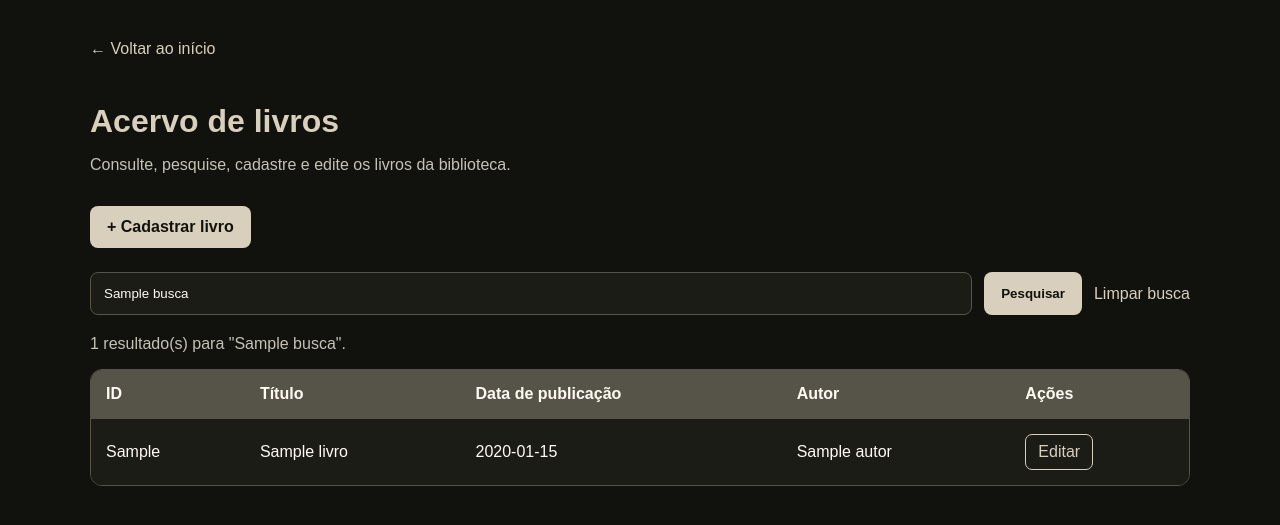
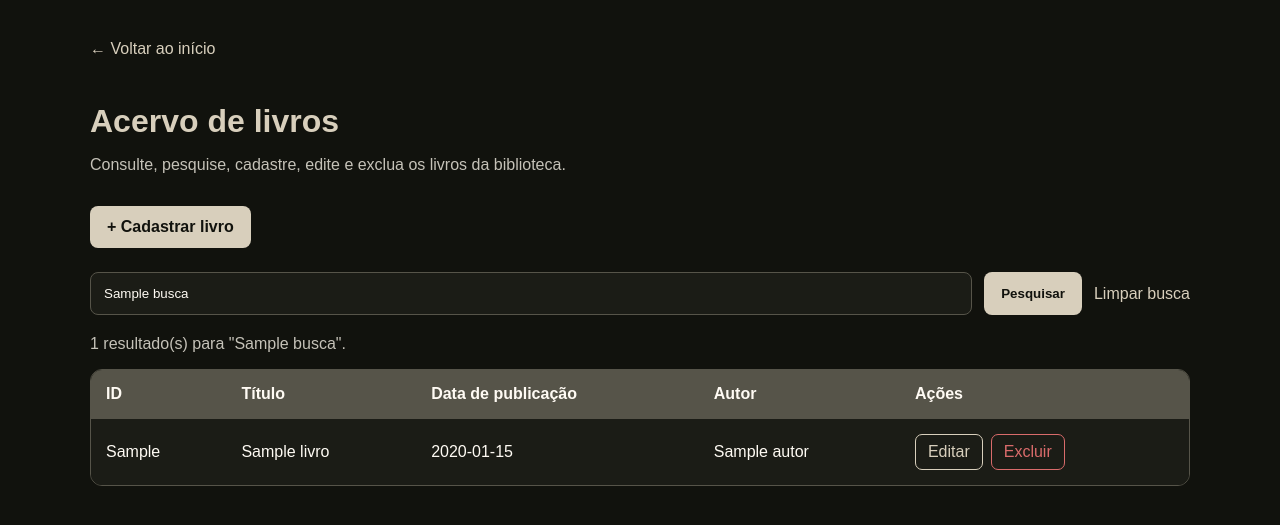
Before and after one commit to guilhermegsd56-ui/Sistema-web-para-gerenciamento-de-livros-autores-alunos-e-empr-stimos., a Flask app: template templates/livros.html in a window 1280 px wide. Shown: the top 525 px of the page. Run offline with Flask 3, Linux system fonts and the light colour scheme; the template is opened without the code that fills it: most values are stand-ins (such as "Sample title", 1, 10 or a date in 2020).

Commit message:
Adiciona funcionalidade de exclusão de livros

```diff
--- a/app.py
+++ b/app.py
@@ -9,6 +9,7 @@ from flask import (
     abort
 )
 from database import conectar
+from mysql.connector import Error
 from datetime import date
 import os
 import secrets
@@ -97,7 +98,10 @@ def cadastrar_livro():
         ), 400
 
     if len(titulo) > 45 or len(autor) > 45:
-        flash("Título e autor devem ter no máximo 45 caracteres.", "erro")
+        flash(
+            "Título e autor devem ter no máximo 45 caracteres.",
+            "erro"
+        )
         return render_template(
             "cadastrar_livro.html",
             titulo=titulo,
@@ -206,7 +210,10 @@ def editar_livro(id_livro):
             ), 400
 
         if len(titulo) > 45 or len(autor) > 45:
-            flash("Título e autor devem ter no máximo 45 caracteres.", "erro")
+            flash(
+                "Título e autor devem ter no máximo 45 caracteres.",
+                "erro"
+            )
             livro.update({
                 "TITULO": titulo,
                 "AUTOR": autor,
@@ -262,5 +269,57 @@ def editar_livro(id_livro):
         conexao.close()
 
 
+@app.route("/livros/excluir/<int:id_livro>", methods=["POST"])
+def excluir_livro(id_livro):
+    conexao = conectar()
+
+    if conexao is None:
+        flash("Não foi possível conectar ao banco de dados.", "erro")
+        return redirect(url_for("listar_livros"))
+
+    cursor = None
+
+    try:
+        cursor = conexao.cursor()
+
+        cursor.execute(
+            "DELETE FROM livros WHERE ID_LIVRO = %s",
+            (id_livro,)
+        )
+
+        if cursor.rowcount == 0:
+            conexao.rollback()
+            flash("O livro não foi encontrado.", "erro")
+        else:
+            conexao.commit()
+            flash("Livro excluído com sucesso!", "sucesso")
+
+    except Error as erro:
+        conexao.rollback()
+        app.logger.exception("Erro ao excluir o livro.")
+
+        if getattr(erro, "errno", None) == 1451:
+            flash(
+                "Este livro possui registros vinculados, possivelmente "
+                "empréstimos. Não é possível excluí-lo enquanto esses "
+                "vínculos existirem.",
+                "erro"
+            )
+        else:
+            flash("Não foi possível excluir o livro.", "erro")
+
+    except Exception:
+        conexao.rollback()
+        app.logger.exception("Erro inesperado ao excluir o livro.")
+        flash("Ocorreu um erro inesperado ao excluir o livro.", "erro")
+
+    finally:
+        if cursor is not None:
+            cursor.close()
+        conexao.close()
+
+    return redirect(url_for("listar_livros"))
+
+
 if __name__ == "__main__":
     app.run(port=5001, debug=True)
--- a/templates/livros.html
+++ b/templates/livros.html
@@ -12,6 +12,7 @@
             --secundaria: #565449;
             --detalhe: #D8CFBC;
             --texto: #FFFBF4;
+            --excluir: #d96b6b;
         }
 
         * { box-sizing: border-box; }
@@ -96,16 +97,43 @@
         th { background: var(--secundaria); }
         tr:last-child td { border-bottom: none; }
 
+        .acoes {
+            display: flex;
+            flex-wrap: wrap;
+            gap: 8px;
+            align-items: center;
+        }
+
         .botao-editar {
             display: inline-block;
             padding: 8px 12px;
             border: 1px solid var(--detalhe);
             border-radius: 7px;
             color: var(--detalhe);
+            font: inherit;
+            cursor: pointer;
         }
 
         .botao-editar:hover {
             background: var(--detalhe);
+            color: var(--fundo);
+        }
+
+        .form-excluir { margin: 0; }
+
+        .botao-excluir {
+            display: inline-block;
+            padding: 8px 12px;
+            border: 1px solid var(--excluir);
+            border-radius: 7px;
+            background: transparent;
+            color: var(--excluir);
+            font: inherit;
+            cursor: pointer;
+        }
+
+        .botao-excluir:hover {
+            background: var(--excluir);
             color: var(--fundo);
         }
 
@@ -123,11 +151,13 @@
 
 <body>
 <main>
-    <a class="voltar" href="{{ url_for('inicio') }}">← Voltar ao início</a>
+    <a class="voltar" href="{{ url_for('inicio') }}">
+        ← Voltar ao início
+    </a>
 
     <h1>Acervo de livros</h1>
     <p class="descricao">
-        Consulte, pesquise, cadastre e edite os livros da biblioteca.
+        Consulte, pesquise, cadastre, edite e exclua os livros da biblioteca.
     </p>
 
     {% with mensagens = get_flashed_messages(with_categories=true) %}
@@ -190,11 +220,34 @@
                     </td>
                     <td>{{ livro.AUTOR or 'Não informado' }}</td>
                     <td>
-                        <a class="botao-editar"
-                           href="{{ url_for('editar_livro',
-                                            id_livro=livro.ID_LIVRO) }}">
-                            Editar
-                        </a>
+                        <div class="acoes">
+                            <a class="botao-editar"
+                               href="{{ url_for(
+                                   'editar_livro',
+                                   id_livro=livro.ID_LIVRO
+                               ) }}">
+                                Editar
+                            </a>
+
+                            <form
+                                class="form-excluir"
+                                method="POST"
+                                action="{{ url_for(
+                                    'excluir_livro',
+                                    id_livro=livro.ID_LIVRO
+                                ) }}"
+                                onsubmit="return confirm(
+                                    'Tem certeza de que deseja excluir este livro? Esta ação não pode ser desfeita.'
+                                );"
+                            >
+                                <button
+                                    type="submit"
+                                    class="botao-excluir"
+                                >
+                                    Excluir
+                                </button>
+                            </form>
+                        </div>
                     </td>
                 </tr>
                 {% else %}
```
